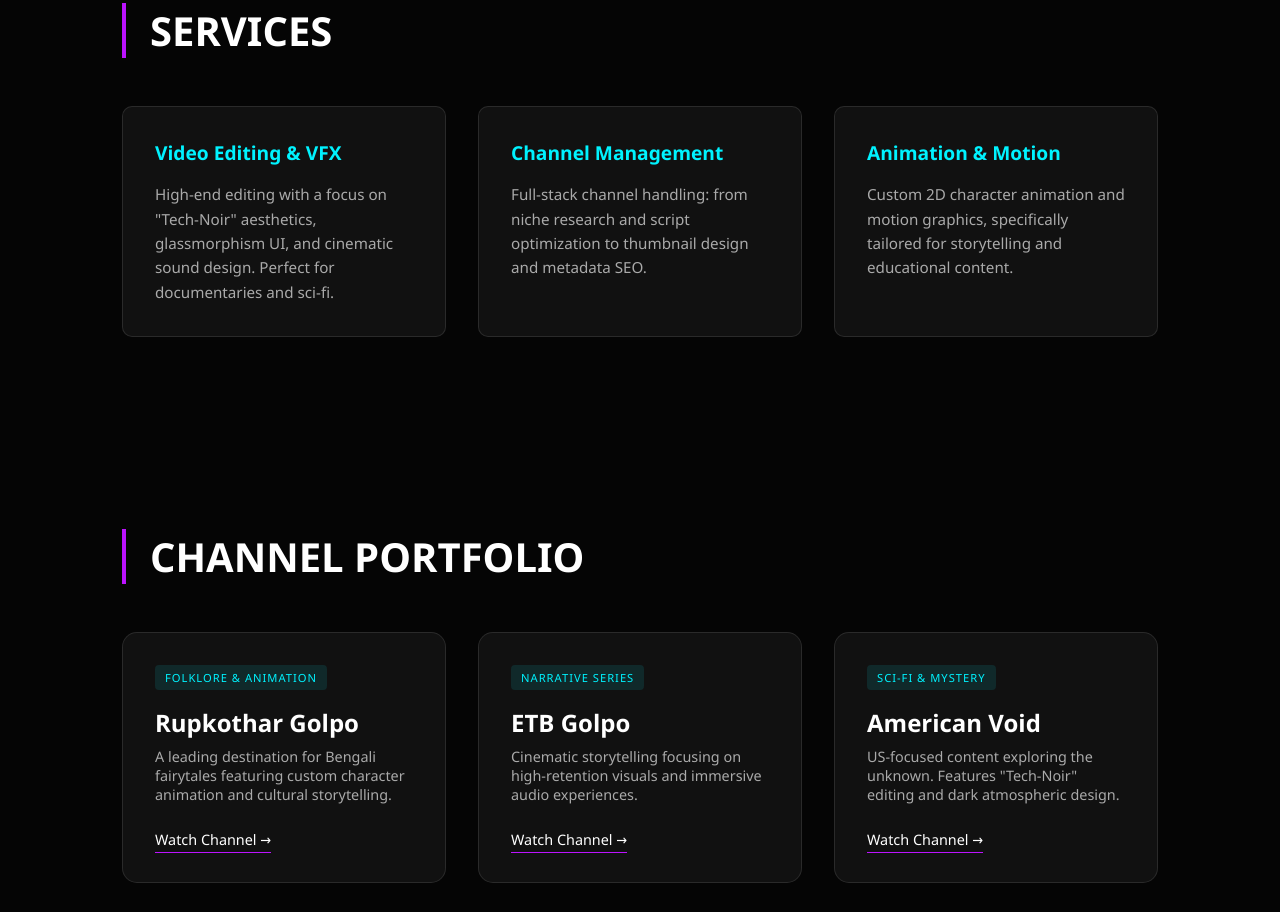
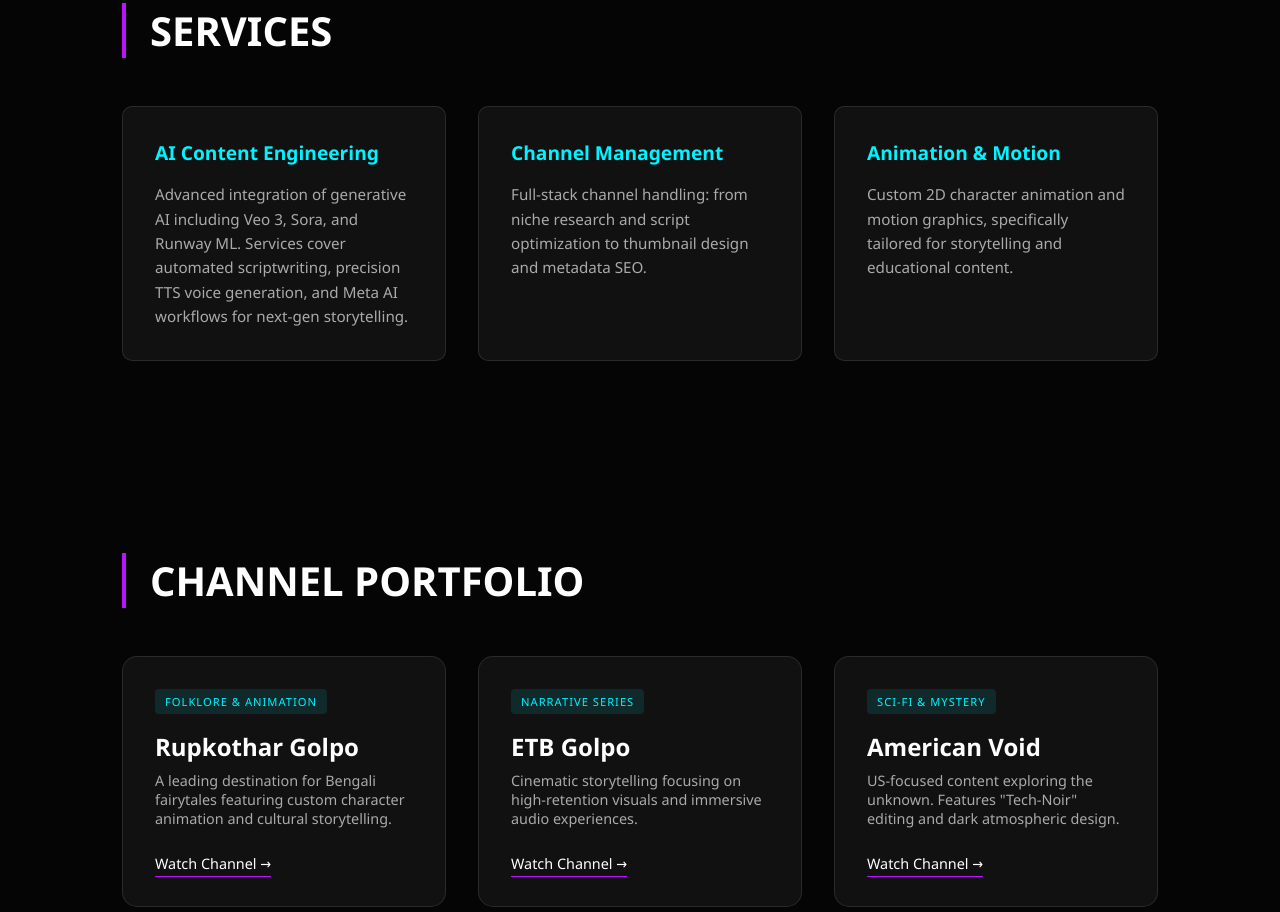
Before and after one commit to mdsadiradoanesan-alt/sadiradoanesan-portfolio, a plain HTML site: page index.html in a window 1280 px wide. Shown: the part 1314-2226 px from the top of the page. Drawn offline with Linux system fonts and the light colour scheme.

Commit message:
Update index.html

```diff
--- a/index.html
+++ b/index.html
@@ -326,8 +326,8 @@
         </div>
         <div class="info-grid">
             <div class="info-card">
-                <h3>Video Editing & VFX</h3>
-                <p>High-end editing with a focus on "Tech-Noir" aesthetics, glassmorphism UI, and cinematic sound design. Perfect for documentaries and sci-fi.</p>
+                <h3>AI Content Engineering</h3>
+                <p>Advanced integration of generative AI including Veo 3, Sora, and Runway ML. Services cover automated scriptwriting, precision TTS voice generation, and Meta AI workflows for next-gen storytelling.</p>
             </div>
             <div class="info-card">
                 <h3>Channel Management</h3>
```
